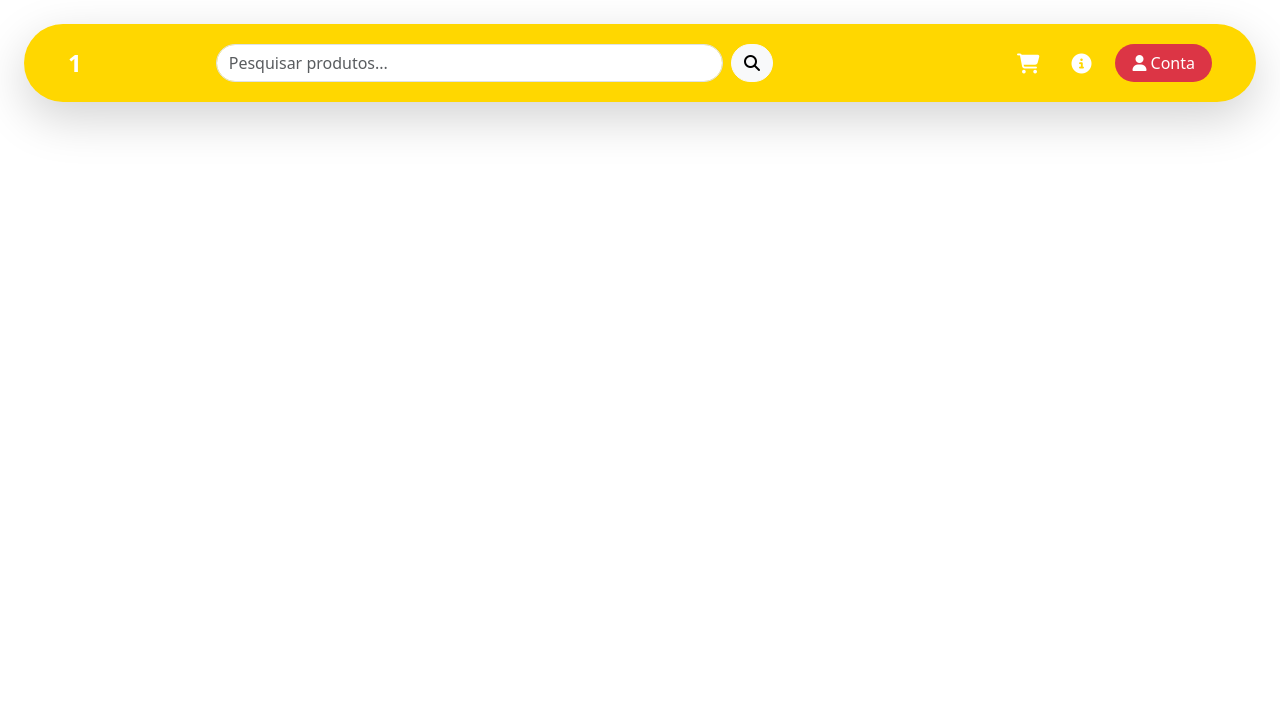
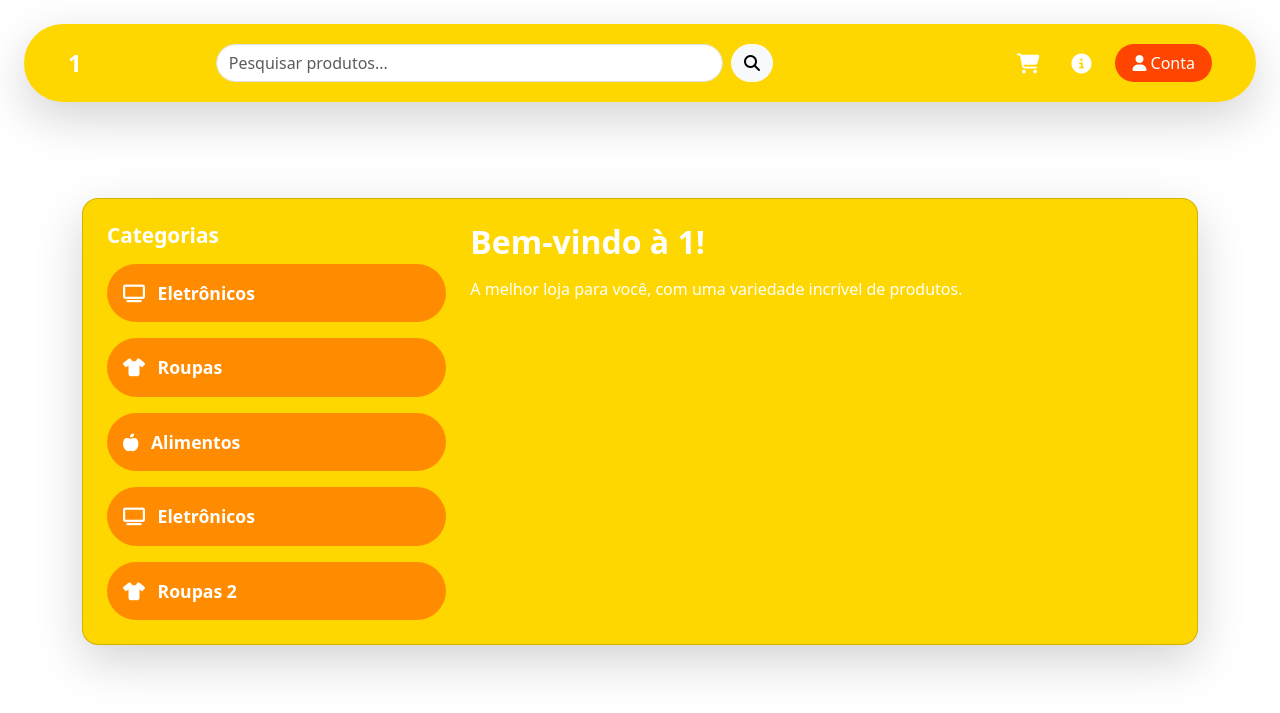
Before and after one commit to Erick0011/Mercangola, a Flask app: page /store/1/ in a window 1280 px wide. Shown: the top 713 px of the page. Run offline with Flask 3, Linux system fonts and the light colour scheme.

Commit message:
comecei o home das lojas

```diff
--- a/app/routes/store.py
+++ b/app/routes/store.py
@@ -1,4 +1,4 @@
-from flask import Blueprint, render_template
+from flask import Blueprint, render_template, url_for
 from flask_login import current_user, login_required
 from app.services.auth import role_required
 from app.models.user import UserRole
@@ -8,18 +8,38 @@ bp = Blueprint("store", __name__)
 
 @bp.route("/<string:tenant>/")
 def store_home(tenant):
+    categorias = [
+        {"nome": "Eletrônicos", "icon": "tv"},
+        {"nome": "Roupas", "icon": "tshirt"},
+        {"nome": "Alimentos", "icon": "apple-alt"},
+        {"nome": "Eletrônicos", "icon": "tv"},
+        {"nome": "Roupas 2", "icon": "tshirt"},
 
+    ]
+
+    produtos = [
+        {"id": 1, "nome": "Fone Bluetooth", "preco": 12000, "imagem_url": url_for('static', filename='images/placeholder-images-image_large.webp')
+        },
+        { "id": 2, "nome": "Camisa Estilosa", "preco": 6500, "imagem_url": url_for('static', filename='images/placeholder-images-image_large.webp')
+        },
+        {"id": 3, "nome": "Liquidificador", "preco": 18000, "imagem_url": url_for('static', filename='images/placeholder-images-image_large.webp')
+        },
+        {"id": 4, "nome": "Livro JavaScript", "preco": 7200, "imagem_url": url_for('static', filename='images/placeholder-images-image_large.webp')
+        },
+    ]
     loja_nome = tenant
     cor_principal = "#FFD700"   # Amarelo
     cor_secundaria = "#FF4500"  # Laranja
     cor_botao = "#DC3545"       # Vermelho
 
     return render_template(
-        "store/base_store.html",
+        "store/pages/home.html",
         loja_nome=loja_nome,
         cor_principal=cor_principal,
         cor_secundaria=cor_secundaria,
-        cor_botao=cor_botao
+        cor_botao=cor_botao,
+        categorias=categorias,
+        produtos=produtos
     )
 
 @bp.route("/<string:tenant>/products")
--- a/app/templates/store/base_store.html
+++ b/app/templates/store/base_store.html
@@ -2,7 +2,8 @@
 <html lang="en">
 <head>
     <meta charset="UTF-8">
-    <title>Home - store</title>
+    <title>{% block tittle %} {% endblock %}</title>
+
     <!-- Bootstrap CSS e Font Awesome (CDNs) -->
     <link href="https://cdn.jsdelivr.net/npm/bootstrap@5.3.3/dist/css/bootstrap.min.css" rel="stylesheet">
     <link href="https://cdnjs.cloudflare.com/ajax/libs/font-awesome/6.5.0/css/all.min.css" rel="stylesheet">
@@ -47,6 +48,12 @@
                 margin-top: 0.5rem;
             }
         }
+          @media (max-width: 767px) {
+            .card .row > div {
+              margin-bottom: 1rem;
+            }
+          }
+        {% block style %}{% endblock %}
     </style>
 </head>
 <body>
--- a/app/templates/store/pages/home.html
+++ b/app/templates/store/pages/home.html
@@ -1,10 +1,112 @@
-<!DOCTYPE html>
-<html lang="en">
-<head>
-    <meta charset="UTF-8">
-    <title>Title</title>
-</head>
-<body>
+{% extends "store/base_store.html" %}
 
-</body>
-</html>
+{% block tittle %} {{ loja_nome }} - Home {% endblock %}
+
+{% block style %}
+/* Variáveis de cor */
+:root {
+  --cor-principal: #FFD700; /* Amarelo */
+  --cor-secundaria: #FF8C00; /* Laranja mais contrastante */
+  --cor-botao: #ff4500; /* Vermelho mais forte para o hover */
+}
+
+/* Estilo para o card com categorias e boas-vindas */
+.card-categorias {
+  background-color: var(--cor-principal);
+  border-radius: 20px;
+  box-shadow: 0 4px 10px rgba(0, 0, 0, 0.1); /* Sombra suave */
+  transition: all 0.3s ease-in-out; /* Transição suave para o efeito de flutuar */
+}
+
+.card-categorias:hover {
+  transform: translateY(-10px); /* Efeito de flutuar (movimenta para cima) */
+  box-shadow: 0 8px 20px rgba(0, 0, 0, 0.2); /* Sombra mais forte ao flutuar */
+}
+
+.card-categorias .card-body {
+  padding: 20px;
+}
+
+.card-categorias h5 {
+  font-size: 1.3rem;
+  font-weight: 600;
+  color: white;
+  margin-bottom: 1rem;
+}
+
+.card-categorias .btn {
+  font-size: 1.1rem;
+  padding: 15px;
+  text-align: left;
+  border-radius: 20px;
+  transition: background-color 0.3s ease;
+  background-color: var(--cor-secundaria);
+}
+
+.card-categorias .btn:hover {
+  background-color: var(--cor-botao);
+}
+
+.card-categorias .btn i {
+  margin-right: 10px;
+}
+
+/* Coluna das categorias */
+.card-categorias .col-md-4 {
+  max-height: 400px;
+  overflow-y: auto;
+}
+
+.card-categorias .col-md-8 {
+  color: white;
+}
+
+.card-categorias h3 {
+  font-size: 2rem;
+  font-weight: bold;
+}
+
+/* Responsividade */
+@media (max-width: 768px) {
+  .card-categorias .col-md-4,
+  .card-categorias .col-md-8 {
+    margin-bottom: 1rem;
+  }
+
+  .card-categorias .btn {
+    font-size: 1rem;
+    padding: 10px;
+  }
+}
+
+
+{% endblock %}
+
+{% block content %}
+<div class="container my-5">
+  <div class="card card-categorias shadow-lg rounded-4 p-4">
+    <div class="row">
+      <!-- Coluna esquerda - Categorias -->
+      <div class="col-md-4 mb-4 mb-md-0">
+        <h5 class="text-white mb-3 fw-bold">Categorias</h5>
+
+        <div class="d-flex flex-column gap-3 overflow-auto">
+          {% for categoria in categorias %}
+            <a href="#" class="btn text-white text-start fw-semibold rounded-pill">
+              <i class="fas fa-{{ categoria.icon }} me-2"></i> {{ categoria.nome }}
+            </a>
+          {% endfor %}
+        </div>
+      </div>
+
+      <!-- Coluna direita - Boas-vindas -->
+      <div class="col-md-8">
+        <h3 class="fw-bold">Bem-vindo à {{ loja_nome }}!</h3>
+        <p class="mt-3">A melhor loja para você, com uma variedade incrível de produtos.</p>
+      </div>
+    </div>
+  </div>
+</div>
+
+
+{% endblock %}
```
Also changed, not shown: app/static/images/placeholder-images-image_large.webp (added).
